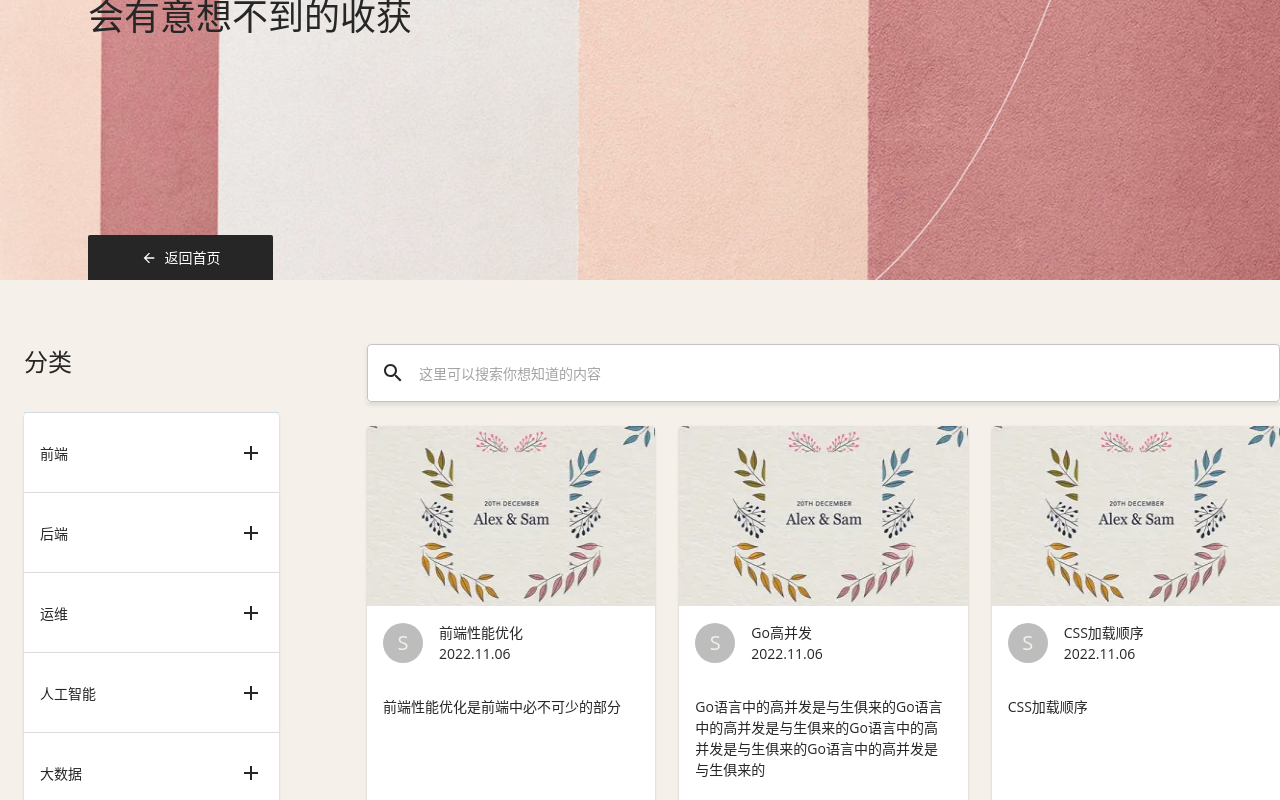
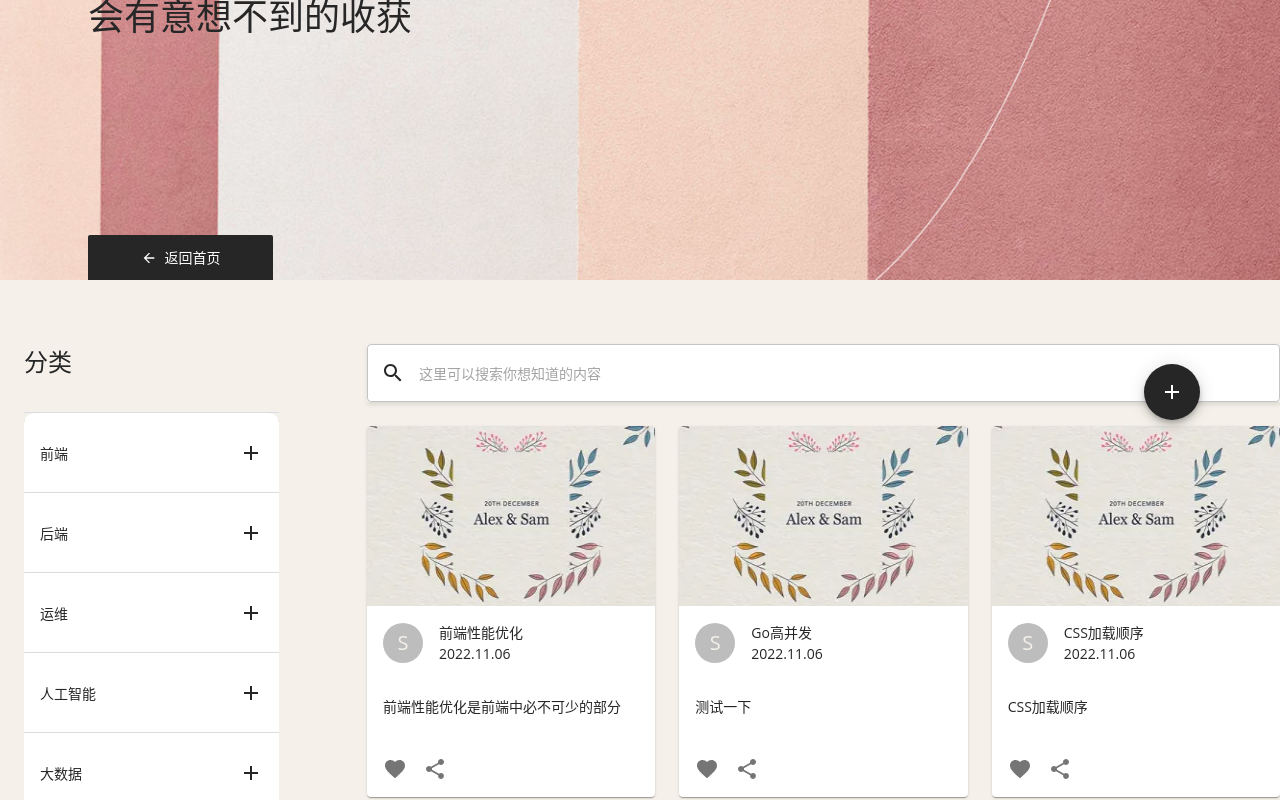
Before and after one commit to codersmoixan/technical-blog-server, a Next.js app in the folder web/: page /share in a window 1280 px wide. Shown: the part 300-1100 px from the top of the page. Built offline with nearby package versions, Linux system fonts and the light colour scheme; a web font is replaced by a local one.

Commit message:
feat: [TB_web] 1. 新增BasicSpeedDial组件 2. 优化BlogCard组件 3. 优化Share页面

```diff
--- /dev/null
+++ b/web/src/components/common/BasicSpeedDial/index.tsx
@@ -0,0 +1,63 @@
+/**
+ * @author zhengji.su
+ * @description BasicSpeedDial
+ */
+
+import * as React from 'react';
+import Box from '@mui/material/Box';
+import SpeedDial from '@mui/material/SpeedDial';
+import SpeedDialIcon from '@mui/material/SpeedDialIcon';
+import SpeedDialAction from '@mui/material/SpeedDialAction';
+import FileCopyIcon from '@mui/icons-material/FileCopyOutlined';
+import SaveIcon from '@mui/icons-material/Save';
+import PrintIcon from '@mui/icons-material/Print';
+import ShareIcon from '@mui/icons-material/Share';
+import { makeStyles } from "@mui/styles";
+import type { Theme } from "@mui/material";
+
+const actions = [
+  { icon: <FileCopyIcon />, name: 'Copy' },
+  { icon: <SaveIcon />, name: 'Save' },
+  { icon: <PrintIcon />, name: 'Print' },
+  { icon: <ShareIcon />, name: 'Share' },
+];
+
+const useStyles = makeStyles((theme: Theme) => ({
+  root: {
+    position: 'fixed',
+    bottom: 64,
+    right: 64,
+    transform: 'translateZ(0px)',
+    flexGrow: 1,
+    zIndex: 9999,
+    transition: 'all .3s',
+    [theme.breakpoints.down('sm')]: {
+      bottom: 24,
+      right: 24
+    }
+  }
+}))
+
+function BasicSpeedDial() {
+  const classes = useStyles()
+
+  return (
+    <Box className={classes.root}>
+      <SpeedDial
+        ariaLabel="SpeedDial basic example"
+        sx={{ position: 'absolute', bottom: 16, right: 16 }}
+        icon={<SpeedDialIcon />}
+      >
+        {actions.map((action) => (
+          <SpeedDialAction
+            key={action.name}
+            icon={action.icon}
+            tooltipTitle={action.name}
+          />
+        ))}
+      </SpeedDial>
+    </Box>
+  );
+}
+
+export default BasicSpeedDial
--- a/web/src/components/private/SharePage/components/BlogCard.tsx
+++ b/web/src/components/private/SharePage/components/BlogCard.tsx
@@ -23,6 +23,7 @@ import type { Theme } from "@mui/material";
 import Typography from "@mui/material/Typography";
 import MediaQuery from "components/common/MediaQuery";
 import Box from "@mui/material/Box";
+import { motion, Variants } from "framer-motion";
 
 interface BlogCardProps {
   title: ReactNode;
@@ -51,10 +52,15 @@ const ExpandMore = styled((props: ExpandMoreProps) => {
 }));
 
 const useStyles = makeStyles((theme: Theme) => ({
+  motion: {
+    width: '100%',
+    height: '100%'
+  },
   root: {
     display: 'flex',
     flexDirection: 'column',
     width: '100%',
+    height: '100%',
     boxShadow: 'rgb(240 240 240) 4px 4px 16px',
     borderRadius: 8,
     cursor: 'pointer',
@@ -96,6 +102,14 @@ const useStyles = makeStyles((theme: Theme) => ({
   expanded: {}
 }))
 
+const variants = {
+  opacity: 1,
+  x: 0,
+  y: 0,
+  transition: { type: "spring", stiffness: 300, damping: 24 },
+  duration: 0.5
+};
+
 const findNode = (nodes: ReactElement[], key: string) => nodes.find((node: ReactElement) => node.props.slot === key)
 
 const separateChildren = (children: ReactElement[] | ReactNode): {
@@ -127,6 +141,7 @@ function BlogCard(props: BlogCardProps) {
   };
 
   return (
+    <motion.div initial={{ opacity: 0, y: 100 }} animate={variants} className={classes.motion}>
       <Card className={classes.root}>
         <Image className={classes.image} src={image} alt="" />
         <Box className={classes.content}>
@@ -175,6 +190,7 @@ function BlogCard(props: BlogCardProps) {
           </Collapse>
         )}
       </Card>
+    </motion.div>
   )
 }
 
--- a/web/src/components/private/SharePage/components/Catalog.tsx
+++ b/web/src/components/private/SharePage/components/Catalog.tsx
@@ -3,7 +3,7 @@
  * @description Catalog
  */
 
-import React, { forwardRef, ReactEventHandler, useState } from 'react'
+import React, {forwardRef, ReactEventHandler, useEffect, useState} from 'react'
 import Box from '@mui/material/Box';
 import MediaQuery from "components/common/MediaQuery";
 import Typography from "@mui/material/Typography";
@@ -18,6 +18,7 @@ import clsx from "clsx";
 import Close from "@mui/icons-material/Close"
 import type { Theme } from "@mui/material";
 import Buttons from "components/common/Buttons";
+import {useMediaQuery} from "@mui/material";
 
 interface CatalogProps {
   menus: any[];
@@ -119,8 +120,15 @@ const menuVariants: Variants = {
 
 export default forwardRef(function Catalog({ menus, onSearchFocus }: CatalogProps, ref) {
   const classes = useStyles()
+  const mdUp = useMediaQuery((theme: Theme) => theme.breakpoints.up("md"))
 
   const [focus, setFocus] = useState(false)
+
+  useEffect(() => {
+    if (mdUp) {
+      setFocus(true)
+    }
+  }, [mdUp])
 
   const handleSearchFocus = (event: React.MouseEvent) => {
     setFocus(false)
@@ -138,7 +146,12 @@ export default forwardRef(function Catalog({ menus, onSearchFocus }: CatalogProp
           >
             分类
           </Typography>
-          <Menu menus={menus} isBorder className={classes.menu} />
+          <motion.div
+            initial={false}
+            animate={focus ? 'open' : 'closed'}
+          >
+            <Menu menus={menus} isBorder className={classes.menu} />
+          </motion.div>
         </Box>
       </MediaQuery>
       <MediaQuery media="mobile">
--- a/web/src/components/private/SharePage/constants.ts
+++ b/web/src/components/private/SharePage/constants.ts
@@ -81,7 +81,7 @@ export const blogList = [
   {
     id: 2,
     title: 'Go高并发',
-    description: 'Go语言中的高并发是与生俱来的Go语言中的高并发是与生俱来的Go语言中的高并发是与生俱来的Go语言中的高并发是与生俱来的',
+    description: '测试一下',
     content: '前端性能优化是前端中必不可少的部分,那么前端性能优化该从何处下手呢？前端性能优化是前端中必不可少的部分,那么前端性能优化该从何处下手呢？前端性能优化是前端中必不可少的部分,那么前端性能优化该从何处下手呢？Go语言中的高并发是与生俱来的Go语言中的高并发是与生俱来的Go语言中的高并发是与生俱来的'
   },
   {
--- a/web/src/components/private/SharePage/index.tsx
+++ b/web/src/components/private/SharePage/index.tsx
@@ -67,6 +67,9 @@ const useStyles = makeStyles((theme: Theme) => ({
       marginRight: theme.spacing(1),
       fontSize: 16
     }
+  },
+  gridItem: {
+    transition: 'all .3s'
   }
 }))
 
@@ -116,6 +119,7 @@ function Share() {
             </Box>
             <Grid container spacing={3} py={3}>
               {blogList.map(blog => (
+
                 <Grid
                   key={blog.id}
                   item
@@ -124,9 +128,10 @@ function Share() {
                   sm={6}
                   md={6}
                   lg={4}
-                  xl={3}
+                  xl={4}
                   display="flex"
                   justifyContent="center"
+                  className={classes.gridItem}
                 >
                   <BlogCard title={blog.title} date="2022.11.06" >
                     <Box slot={DESCRIPTION}>
--- a/web/src/pages/_app.tsx
+++ b/web/src/pages/_app.tsx
@@ -11,6 +11,7 @@ import "reset-css"
 import "../assets/common.css"
 
 import type { AppProps } from 'next/app'
+import BasicSpeedDial from "components/common/BasicSpeedDial";
 
 export default function App({ Component, pageProps }: AppProps) {
   return (
@@ -19,6 +20,7 @@ export default function App({ Component, pageProps }: AppProps) {
         <Navigation />
         <Box position="relative" zIndex={9}>
           <Component {...pageProps} />
+          <BasicSpeedDial />
         </Box>
         <Footer />
       </ThemeProvider>
```
Also changed, not shown: web/src/components/common/VariantContainer/index.tsx (added, +35 -0 lines). Lines whose indentation alone changed are shown as unchanged.
